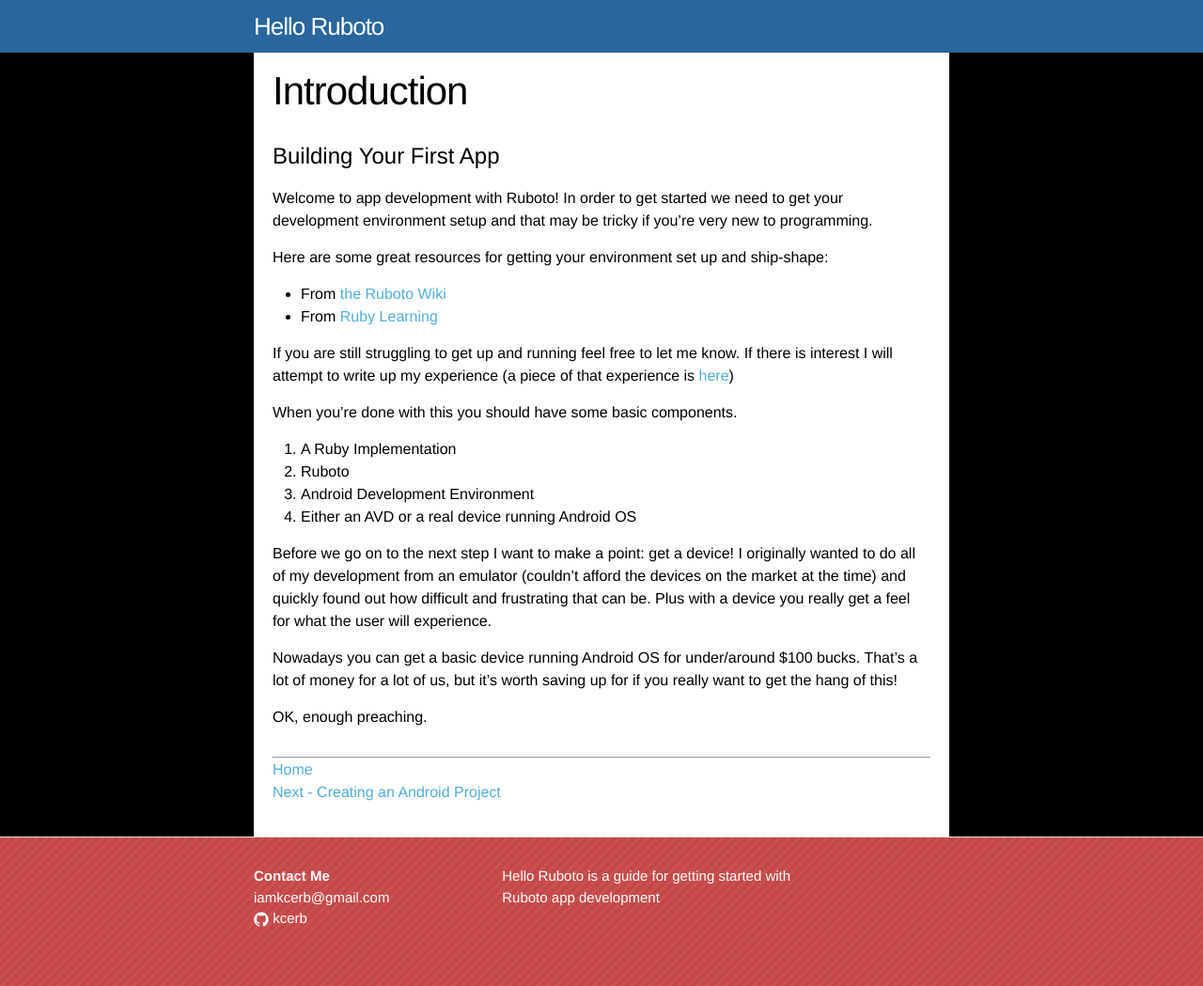
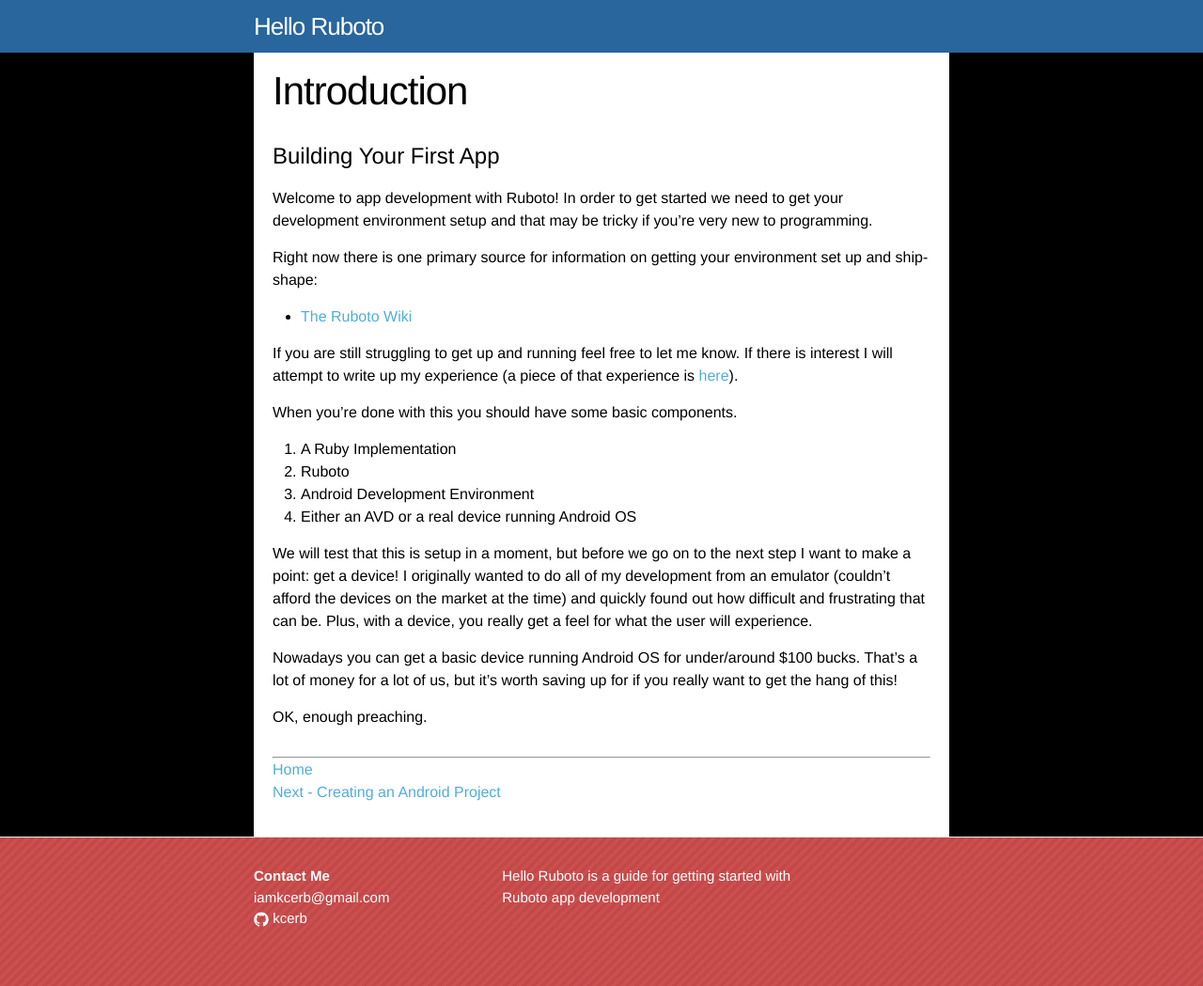
Before and after one commit to KCErb/hello-ruboto, a Jekyll site: the page built from tutorials/training/basics/firstapp/index.md, in a window 1280 px wide. Shown: the whole page at 94% size. Built offline with Jekyll 4.4.1, drawn with Linux system fonts in a browser that asks for light colours; Markdown is read by kramdown in place of the engine named in the settings.

Commit message:
updated layouts and firstapp index

```diff
--- a/_includes/head.html
+++ b/_includes/head.html
@@ -10,6 +10,7 @@
   <link rel="canonical" href="{{ page.url | replace:'index.html','' | prepend: site.baseurl | prepend: site.url }}">
   <link rel="alternate" type="application/rss+xml" title="{{ site.title }}" href="{{ "/feed.xml" | prepend: site.baseurl | prepend: site.url }}" />
 
+  <!-- Wow Favicon! -->
   <link rel="apple-touch-icon" sizes="57x57" href="{{ site.baseurl }}/apple-icon-57x57.png">
   <link rel="apple-touch-icon" sizes="60x60" href="{{ site.baseurl }}/apple-icon-60x60.png">
   <link rel="apple-touch-icon" sizes="72x72" href="{{ site.baseurl }}/apple-icon-72x72.png">
@@ -27,5 +28,4 @@
   <meta name="msapplication-TileColor" content="#ffffff">
   <meta name="msapplication-TileImage" content="{{ site.baseurl }}/ms-icon-144x144.png">
   <meta name="theme-color" content="#ffffff">
-
 </head>
--- a/_includes/header.html
+++ b/_includes/header.html
@@ -4,7 +4,7 @@
 
     <a class="site-title" href="{{ site.baseurl }}/">{{ site.title }}</a>
 
-    <nav class="site-nav">
+    <!-- <nav class="site-nav">
       <a href="#" class="menu-icon">
         <svg viewBox="0 0 18 15">
           <path fill="#424242" d="M18,1.484c0,0.82-0.665,1.484-1.484,1.484H1.484C0.665,2.969,0,2.304,0,1.484l0,0C0,0.665,0.665,0,1.484,0 h15.031C17.335,0,18,0.665,18,1.484L18,1.484z"/>
@@ -13,7 +13,7 @@
         </svg>
       </a>
 
-    </nav>
+    </nav> -->
 
   </div>
 
--- a/_layouts/page.html
+++ b/_layouts/page.html
@@ -13,7 +13,7 @@
 
   <hr>
 
-<!-- Previous / Next Footer Liquid -->
+  <!-- Previous / Next Footer Liquid -->
 
   <!-- find next and previous pages 'order' value -->
   {% assign pages = site.pages | sort:'order' %}
@@ -28,7 +28,7 @@
   </div>
   {% endif %}
 
-<!--  Go through all pages -->
+  <!--  Go through all pages -->
   {% for page in pages %}
     <!-- figure out which one has the same category and previous order count -->
     {% if page.category == this_page.category and page.order == prev_page_order %}
@@ -54,4 +54,5 @@
     <a class="page-link" href="{{ site.baseurl }}/">Home</a>
   </div>
   {% endunless %}
+
 </div>
--- a/tutorials/training/basics/firstapp/index.md
+++ b/tutorials/training/basics/firstapp/index.md
@@ -12,13 +12,12 @@
 Welcome to app development with Ruboto! In order to get started we need to get your
 development environment setup and that may be tricky if you're very new to programming.
 
-Here are some great resources for getting your environment set up and ship-shape:
+Right now there is one primary source for information on getting your environment set up and ship-shape:
 
-- From [the Ruboto Wiki](https://github.com/ruboto/ruboto/wiki/Setting-Up-a-Ruboto-Development-Environment)
-- From [Ruby Learning](http://rubylearning.com/blog/ruboto-quick-start/)
+- [The Ruboto Wiki](https://github.com/ruboto/ruboto/wiki/Setting-Up-a-Ruboto-Development-Environment)
 
 If you are still struggling to get up and running feel free to let me know. If there is interest I will
-attempt to write up my experience (a piece of that experience is [here](http://stackoverflow.com/questions/21273696/rake-aborted-no-such-file-or-directory-ant-version/21324017#21324017))
+attempt to write up my experience (a piece of that experience is [here](http://stackoverflow.com/questions/21273696/rake-aborted-no-such-file-or-directory-ant-version/21324017#21324017)).
 
 When you're done with this you should have some basic components.
 
@@ -27,9 +26,9 @@
 3. Android Development Environment
 4. Either an AVD or a real device running Android OS
 
-Before we go on to the next step I want to make a point: get a device! I originally wanted to do
+We will test that this is setup in a moment, but before we go on to the next step I want to make a point: get a device! I originally wanted to do
 all of my development from an emulator (couldn't afford the devices on the market at the time) and
-quickly found out how difficult and frustrating that can be. Plus with a device you really get a feel
+quickly found out how difficult and frustrating that can be. Plus, with a device, you really get a feel
 for what the user will experience.
 
 Nowadays you can get a basic device running Android OS for under/around $100 bucks. That's a lot
```
Lines whose indentation alone changed are shown as unchanged.
